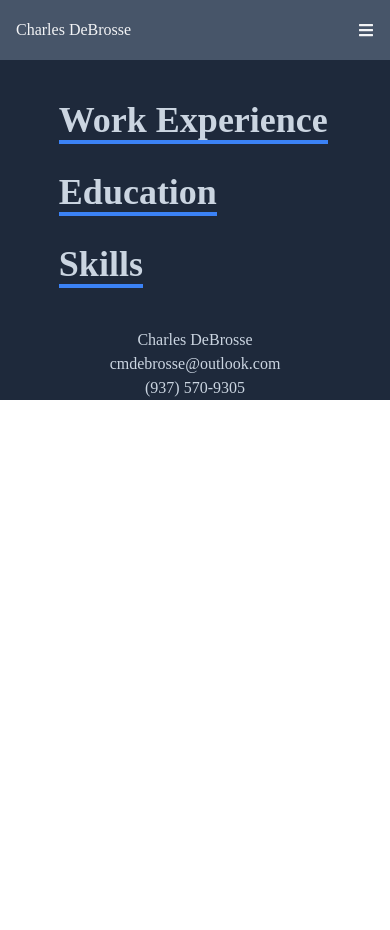
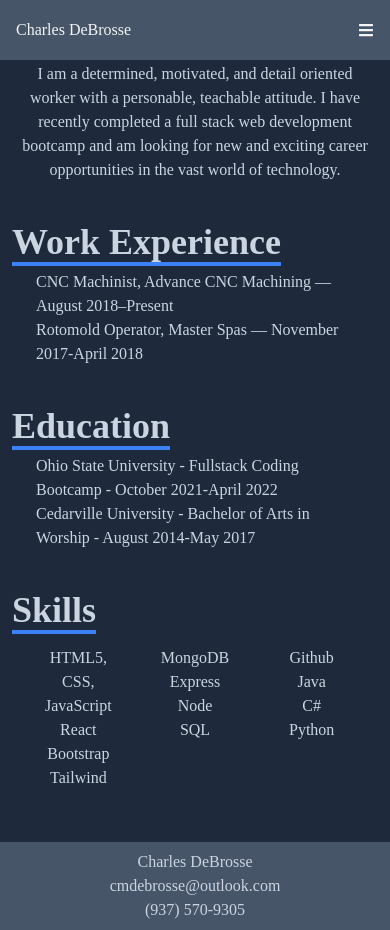
Before and after one commit to cmdebrosse/debrosse-portfolio, a React (Create React App) app: page /resume in a window 390 px wide. Before the commit the page ends 844 px from the top, so only its background shows below. Built offline with nearby package versions, Linux system fonts and the light colour scheme.

Commit message:
updated resume component

```diff
--- a/src/components/About.jsx
+++ b/src/components/About.jsx
@@ -2,7 +2,7 @@ import React from "react";
 
 const About = () => {
   return (
-    <div name="about" className="w-full h-screen bg-slate-300 text-slate-800">
+    <div name="about" className="w-full h-screen bg-slate-800 text-slate-300">
       <div className="flex flex-col justify-center items-center w-full h-full">
         <div className="max-w-[1000px] w-full grid grid-cols-2 gap-8">
           <div className="sm:text-right pb-8 pl-4">
--- a/src/components/Navbar.jsx
+++ b/src/components/Navbar.jsx
@@ -1,6 +1,7 @@
 import React, { useState } from "react";
 import { FaBars, FaTimes, FaGithub, FaLinkedin } from "react-icons/fa";
 import { HiOutlineMail } from "react-icons/hi";
+import { BsFillPersonLinesFill } from "react-icons/bs";
 
 // import { Link } from "react-scroll";
 
@@ -10,7 +11,9 @@ const Navbar = () => {
 
   return (
     <div className="fixed w-full h-[60px] flex justify-between items-center px-4 bg-slate-600 text-gray-100">
-      <h1>Charles DeBrosse</h1>
+      <a className="border-b-3 border-blue-500" href="/">
+        <h1>Charles DeBrosse</h1>
+      </a>
 
       {/* Menu */}
       <ul className="hidden md:flex">
@@ -110,14 +113,14 @@ const Navbar = () => {
               Email <HiOutlineMail size={30} />
             </a>
           </li>
-          {/* <li className="w-[160px] h-[60px] flex justify-between items-center ml-[-100px] hover:ml-[-10px] duration-300 bg-gray-600 hover:bg-blue-500">
+          <li className="w-[160px] h-[60px] flex justify-between items-center ml-[-100px] hover:ml-[-10px] duration-300 bg-gray-600 hover:bg-blue-500">
             <a
               className="flex justify-between items-center w-full text-gray-100"
               href="/resume"
             >
               Resume <BsFillPersonLinesFill size={30} />
             </a>
-          </li> */}
+          </li>
         </ul>
       </div>
     </div>
--- a/src/components/Projects.jsx
+++ b/src/components/Projects.jsx
@@ -12,7 +12,7 @@ const Projects = () => {
   return (
     <div
       name="projects"
-      className="w-full md:h-screen bg-slate-300 text-slate-800"
+      className="w-full md:h-screen bg-slate-800 text-slate-300"
     >
       {/* Container */}
       <div className="max-w-[1000px] mx-auto p-4 flex flex-col justify-center w-full h-full">
--- a/src/components/Resume.jsx
+++ b/src/components/Resume.jsx
@@ -6,37 +6,94 @@ const Resume = () => {
       name="resume"
       className="w-full h-full md:h-screen bg-slate-800 text-slate-300"
     >
-      <div className="flex flex-col justify-center items-center w-full h-full">
+      <div className="flex flex-col justify-center items-center w-full h-screen">
         <div className="p-3 mb-4 grid justify-items-start content-center">
           <header className="m-4">
             <h1 className="text-4xl sm:text-7xl font-bold">Charles DeBrosse</h1>
           </header>
 
+          {/* Profile */}
+          <div className="my-4 max-w-xl ">
+            <h2 className="text-4xl font-bold inline border-b-4 border-blue-500">
+              Profile
+            </h2>
+
+            <p className="p-2 text-center">
+              I am a determined, motivated, and detail oriented worker with a
+              personable, teachable attitude. I have recently completed a full
+              stack web development bootcamp and am looking for new and exciting
+              career opportunities in the vast world of technology.
+            </p>
+          </div>
+
           {/* Work Experience */}
-          <div className="m-4">
+          <div className="my-4">
             <h2 className="text-4xl font-bold inline border-b-4 border-blue-500">
               Work Experience
             </h2>
+
+            <ul className="p-2">
+              <li>
+                CNC Machinist, Advance CNC Machining — August 2018–Present
+              </li>
+              <li>Rotomold Operator, Master Spas — November 2017-April 2018</li>
+            </ul>
           </div>
 
           {/* Education */}
-          <div className="m-4">
+          <div className="my-4">
             <h2 className="text-4xl font-bold inline border-b-4 border-blue-500">
               Education
             </h2>
+
+            <ul className="p-2">
+              <li>
+                Ohio State University - Fullstack Coding Bootcamp - October
+                2021-April 2022
+              </li>
+              <li>
+                Cedarville University - Bachelor of Arts in Worship - August
+                2014-May 2017
+              </li>
+            </ul>
           </div>
 
           {/* Skills */}
-          <div className="m-4">
+          <div className="my-4">
             <h2 className="text-4xl font-bold inline border-b-4 border-blue-500">
               Skills
             </h2>
+
+            <div className="grid grid-cols-3 mt-2 p-2 text-center">
+              <ol>
+                <li>HTML5, CSS, JavaScript</li>
+                <li>React</li>
+                <li>Bootstrap</li>
+                <li>Tailwind</li>
+              </ol>
+
+              <ol>
+                <li>MongoDB</li>
+                <li>Express</li>
+                <li>Node</li>
+                <li>SQL</li>
+              </ol>
+
+              <ol>
+                <li>Github</li>
+                <li>Java</li>
+                <li>C#</li>
+                <li>Python</li>
+              </ol>
+            </div>
           </div>
         </div>
-        <footer className="grid justify-items-center">
-          <p>Charles DeBrosse</p>
-          <p>cmdebrosse@outlook.com</p>
-          <p>(937) 570-9305</p>
+        <footer className="bg-slate-600 w-full p-2">
+          <div className="grid justify-items-center">
+            <p>Charles DeBrosse</p>
+            <p>cmdebrosse@outlook.com</p>
+            <p>(937) 570-9305</p>
+          </div>
         </footer>
       </div>
     </div>
--- a/src/components/Skills.jsx
+++ b/src/components/Skills.jsx
@@ -21,36 +21,40 @@ const Skills = () => {
         </div>
 
         <div className="w-full grid grid-cols-2 sm:grid-cols-4 gap-4 text-center py-8">
-          <div className="shadow-md shadow-black hover:scale-110 duration-300">
-            <img className="w-20 mx-auto" src={Github} alt="Github icon" />
+          <div className="bg-slate-600 rounded-xl shadow-md shadow-black hover:scale-110 duration-300">
+            <img className="py-3 w-20 mx-auto" src={Github} alt="Github icon" />
             <p className="my-4">GitHub</p>
           </div>
-          <div className="shadow-md shadow-black hover:scale-110 duration-300">
-            <img className="w-20 mx-auto" src={HTML} alt="HTML icon" />
+          <div className="bg-slate-600 rounded-xl shadow-md shadow-black hover:scale-110 duration-300">
+            <img className="py-3 w-20 mx-auto" src={HTML} alt="HTML icon" />
             <p className="my-4">HTML</p>
           </div>
-          <div className="shadow-md shadow-black hover:scale-110 duration-300">
-            <img className="w-20 mx-auto" src={CSS} alt="CSS icon" />
+          <div className="bg-slate-600 rounded-xl shadow-md shadow-black hover:scale-110 duration-300">
+            <img className="py-3 w-20 mx-auto" src={CSS} alt="CSS icon" />
             <p className="my-4">CSS</p>
           </div>
-          <div className="shadow-md shadow-black hover:scale-110 duration-300">
+          <div className="bg-slate-600 rounded-xl shadow-md shadow-black hover:scale-110 duration-300">
             <img
-              className="w-20 mx-auto"
+              className="py-3 w-20 mx-auto"
               src={JavaScript}
               alt="JavaScript icon"
             />
             <p className="my-4">JavaScript</p>
           </div>
-          <div className="shadow-md shadow-black hover:scale-110 duration-300">
-            <img className="w-20 mx-auto" src={Mongo} alt="MongoDB icon" />
+          <div className="bg-slate-600 rounded-xl shadow-md shadow-black hover:scale-110 duration-300">
+            <img className="py-3 w-20 mx-auto" src={Mongo} alt="MongoDB icon" />
             <p className="my-4">MongoDB</p>
           </div>
-          <div className="shadow-md shadow-black hover:scale-110 duration-300">
-            <img className="w-20 mx-auto" src={ReactIcon} alt="React icon" />
+          <div className="bg-slate-600 rounded-xl shadow-md shadow-black hover:scale-110 duration-300">
+            <img
+              className="py-3 w-20 mx-auto"
+              src={ReactIcon}
+              alt="React icon"
+            />
             <p className="my-4">React</p>
           </div>
-          <div className="shadow-md shadow-black hover:scale-110 duration-300">
-            <img className="w-20 mx-auto" src={Node} alt="Node icon" />
+          <div className="bg-slate-600 rounded-xl shadow-md shadow-black hover:scale-110 duration-300">
+            <img className="py-3 w-20 mx-auto" src={Node} alt="Node icon" />
             <p className="my-4">Node</p>
           </div>
         </div>
```
Also changed, not shown: 2 other files (tests, documents, lock files or other folders).
